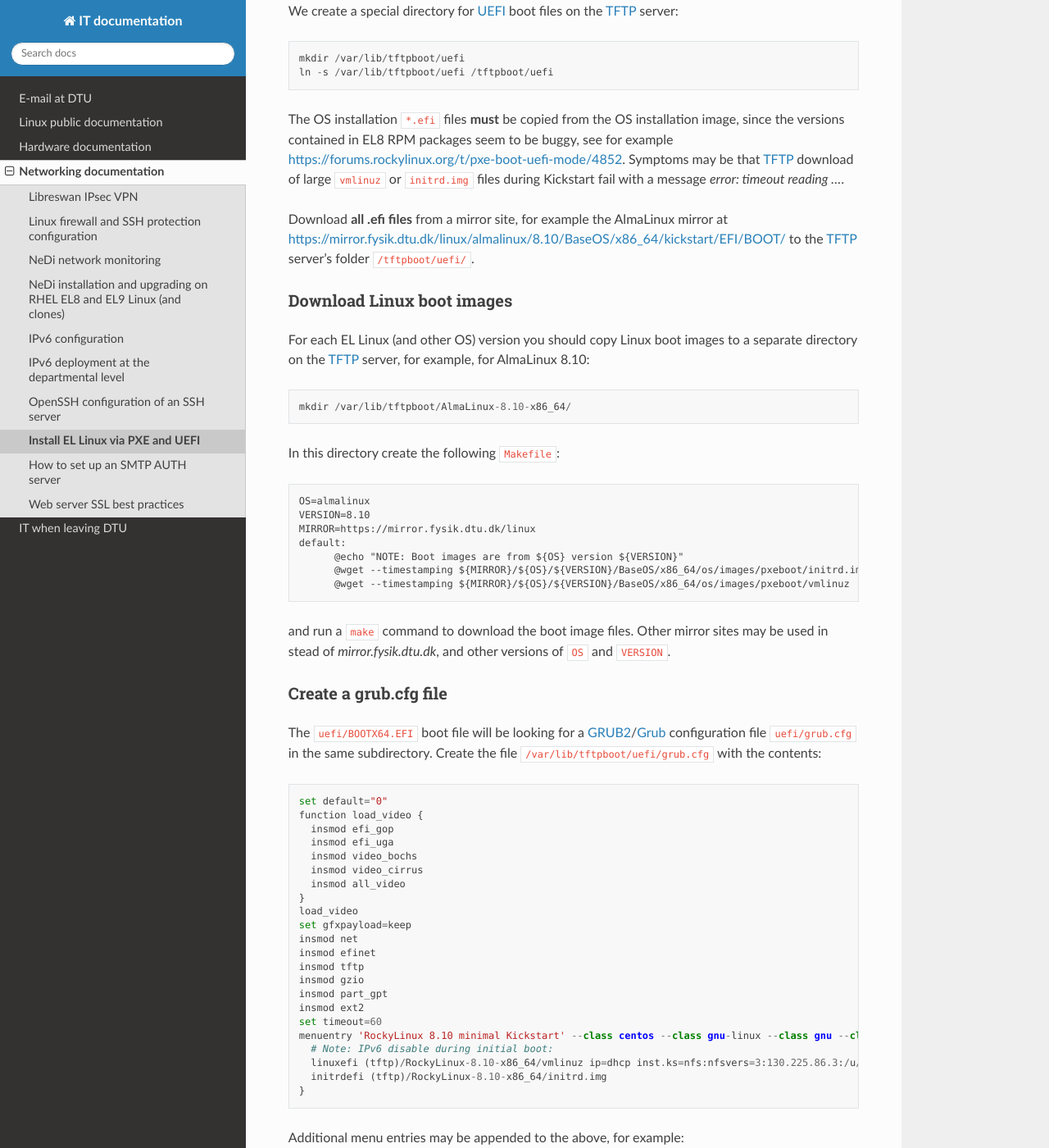
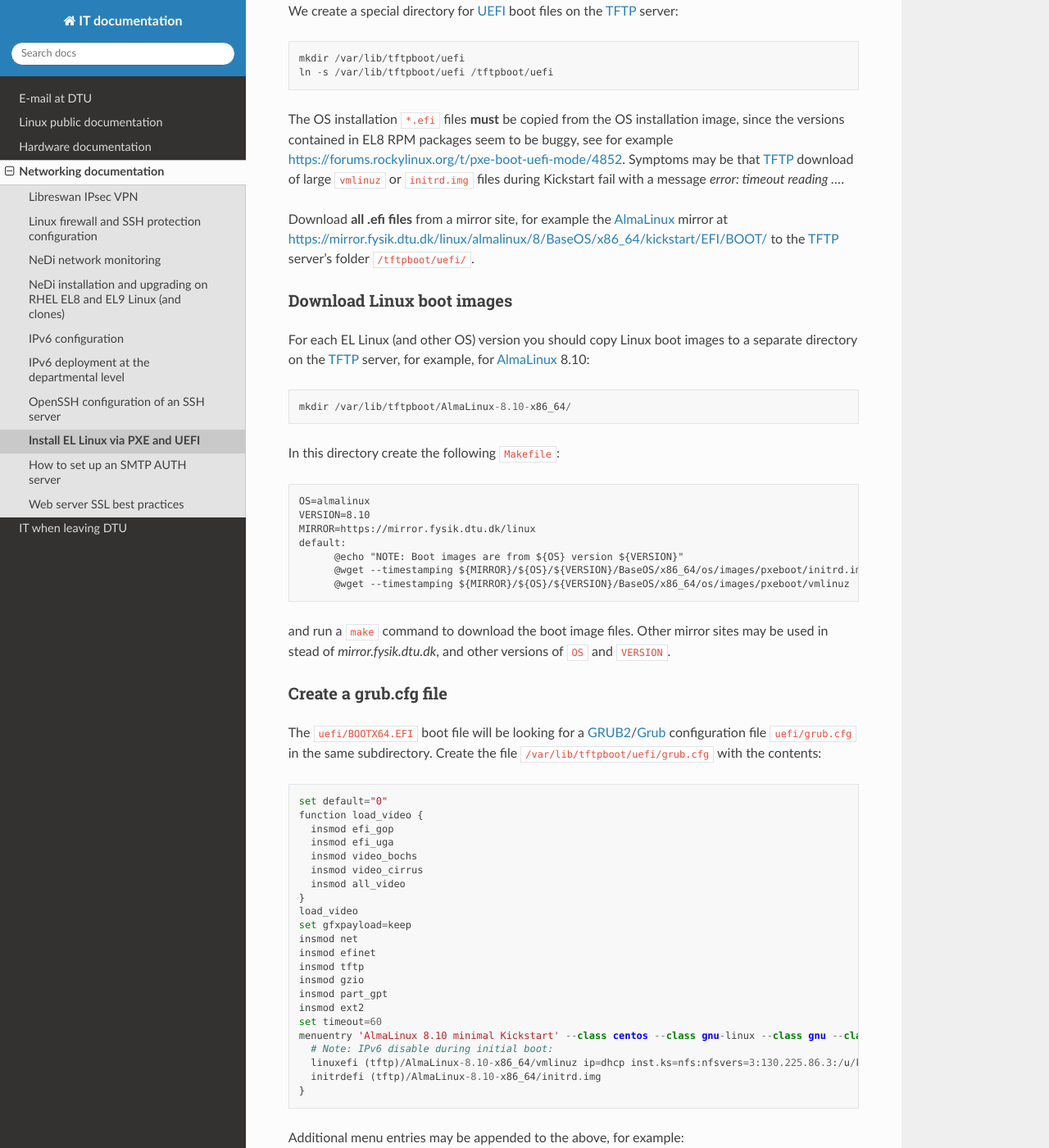
Before and after one commit to OleHolmNielsen/ITwiki, a Sphinx documentation site: the page built from docs/PXE_and_UEFI.rst, in a window 1280 px wide and 1400 px high, scrolled down 2202 px. Shown: the whole window at 82% size. Built offline with Sphinx 7.4.7 and the Read the Docs theme 3.1.0, drawn with Linux system fonts in a browser that asks for light colours; some of the changed text lies outside the part shown.

Commit message:
Updated links

```diff
--- a/docs/PXE_and_UEFI.rst
+++ b/docs/PXE_and_UEFI.rst
@@ -97,14 +97,14 @@ Symptoms may be that TFTP_ download of large ``vmlinuz`` or ``initrd.img`` files
 during Kickstart fail with a message *error: timeout reading ...*.
 
 Download **all .efi files** from a mirror site,
-for example the AlmaLinux mirror at https://mirror.fysik.dtu.dk/linux/almalinux/8.10/BaseOS/x86_64/kickstart/EFI/BOOT/
+for example the AlmaLinux_ mirror at https://mirror.fysik.dtu.dk/linux/almalinux/8/BaseOS/x86_64/kickstart/EFI/BOOT/
 to the TFTP_ server's folder ``/tftpboot/uefi/``.
 
 Download Linux boot images
 -----------------------------
 
 For each EL Linux (and other OS) version you should copy Linux boot images to a separate directory on the TFTP_ server,
-for example, for AlmaLinux 8.10::
+for example, for AlmaLinux_ 8.10::
 
   mkdir /var/lib/tftpboot/AlmaLinux-8.10-x86_64/
 
@@ -145,17 +145,17 @@ Create the file ``/var/lib/tftpboot/uefi/grub.cfg`` with the contents::
   insmod part_gpt
   insmod ext2
   set timeout=60
-  menuentry 'RockyLinux 8.10 minimal Kickstart' --class centos --class gnu-linux --class gnu --class os --unrestricted {
+  menuentry 'AlmaLinux 8.10 minimal Kickstart' --class centos --class gnu-linux --class gnu --class os --unrestricted {
     # Note: IPv6 disable during initial boot:
-    linuxefi (tftp)/RockyLinux-8.10-x86_64/vmlinuz ip=dhcp inst.ks=nfs:nfsvers=3:130.225.86.3:/u/kickstart/ks-rockylinux-8-minimal-x86_64.cfg ipv6.disable=1
-    initrdefi (tftp)/RockyLinux-8.10-x86_64/initrd.img
+    linuxefi (tftp)/AlmaLinux-8.10-x86_64/vmlinuz ip=dhcp inst.ks=nfs:nfsvers=3:130.225.86.3:/u/kickstart/ks-rockylinux-8-minimal-x86_64.cfg ipv6.disable=1
+    initrdefi (tftp)/AlmaLinux-8.10-x86_64/initrd.img
   }
 
 Additional menu entries may be appended to the above, for example::
 
-  menuentry 'RockyLinux 9.6 minimal Kickstart' --class centos --class gnu-linux --class gnu --class os --unrestricted {
-    linuxefi (tftp)/RockyLinux-9.6-x86_64/vmlinuz ip=dhcp inst.ks=nfs:nfsvers=3:130.225.86.3:/u/kickstart/ks-rockylinux-9-minimal-x86_64.cfg ipv6.disable=1
-    initrdefi (tftp)/RockyLinux-9.6-x86_64/initrd.img
+  menuentry 'AlmaLinux 9.6 minimal Kickstart' --class centos --class gnu-linux --class gnu --class os --unrestricted {
+    linuxefi (tftp)/AlmaLinux-9.6-x86_64/vmlinuz ip=dhcp inst.ks=nfs:nfsvers=3:130.225.86.3:/u/kickstart/ks-rockylinux-9-minimal-x86_64.cfg ipv6.disable=1
+    initrdefi (tftp)/AlmaLinux-9.6-x86_64/initrd.img
   }
 
 It is useful to have a ``grub.cfg`` menu item from the TFTP_ server which allows to boot the system from an existing OS installation on disk.
```
